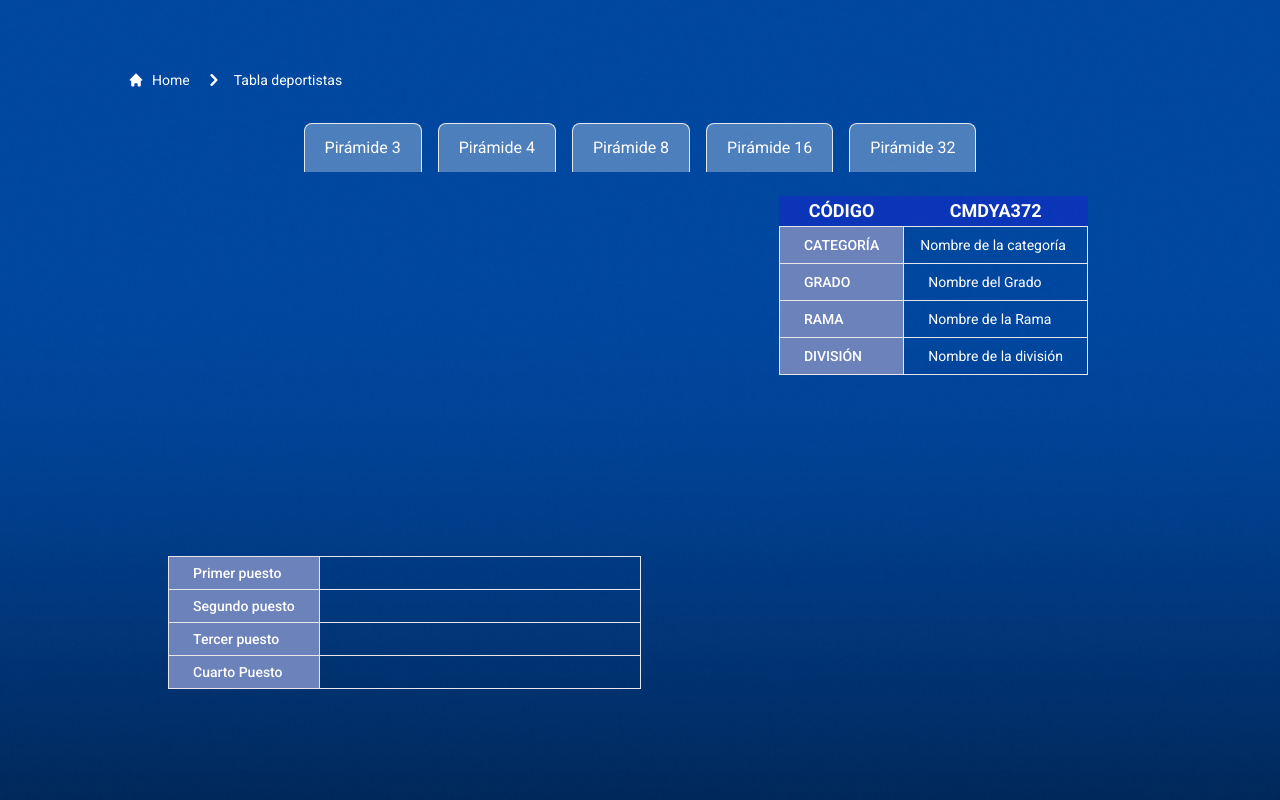
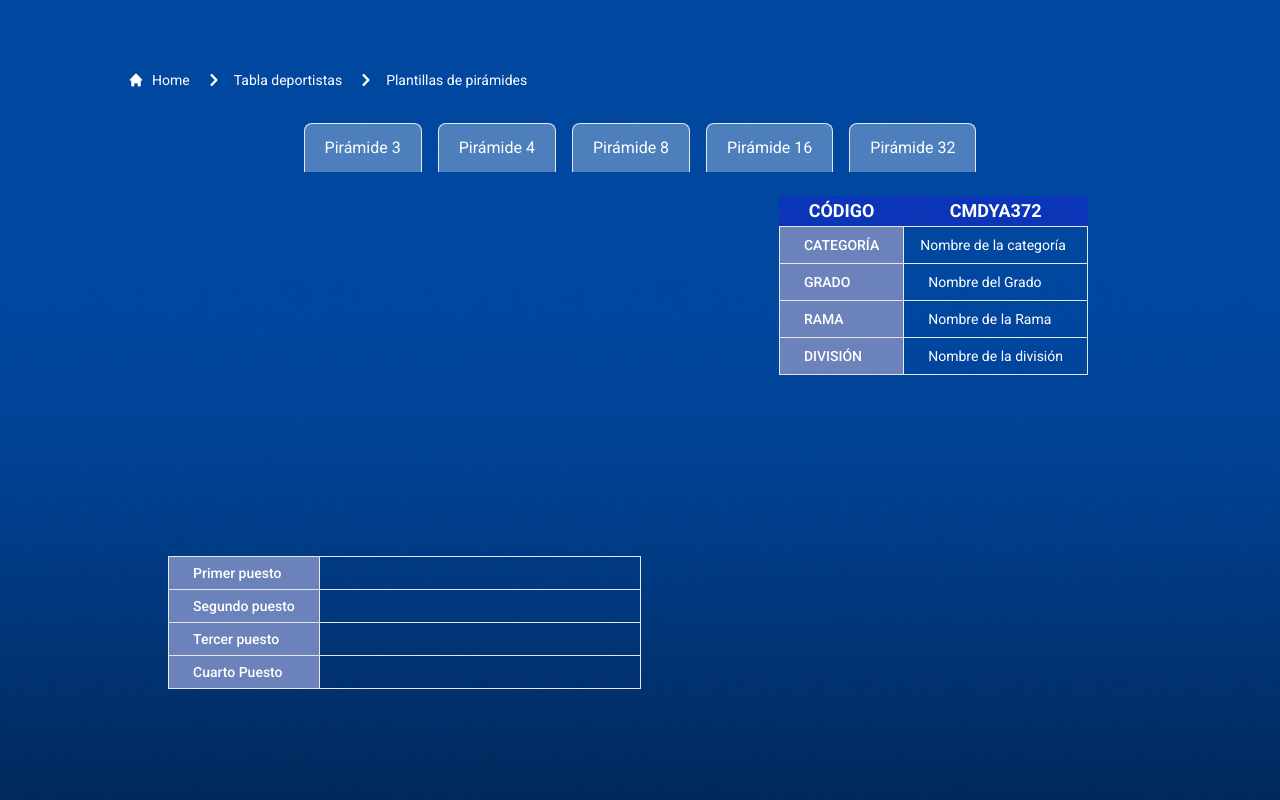
Before and after one commit to Valar789/sorteador-piramides-react, a React (Vite) app: page /templates in a window 1280 px wide. Shown: the top 800 px of the page. Built offline with nearby package versions, Linux system fonts and the light colour scheme; sample sign-in values are in the browser's storage; the HTML template or start-up script is replaced by a standard one.

Commit message:
path plantillas de pirámides

```diff
--- a/src/components/layout/BreadCrumb.jsx
+++ b/src/components/layout/BreadCrumb.jsx
@@ -65,6 +65,28 @@ export default function BreadCrumb() {
             </div>
           </li>
         ) : null}
+        {location.pathname === "/templates" ? (
+          <li aria-current="page">
+            <div className="flex items-center">
+              <svg
+                aria-hidden="true"
+                className="w-6 h-6 "
+                fill="currentColor"
+                viewBox="0 0 20 20"
+                xmlns="http://www.w3.org/2000/svg"
+              >
+                <path
+                  fillRule="evenodd"
+                  d="M7.293 14.707a1 1 0 010-1.414L10.586 10 7.293 6.707a1 1 0 011.414-1.414l4 4a1 1 0 010 1.414l-4 4a1 1 0 01-1.414 0z"
+                  clipRule="evenodd"
+                ></path>
+              </svg>
+              <span className="ml-1 text-sm  md:ml-2">
+                Plantillas de pirámides
+              </span>
+            </div>
+          </li>
+        ) : null}
       </ol>
     </nav>
   );
```
